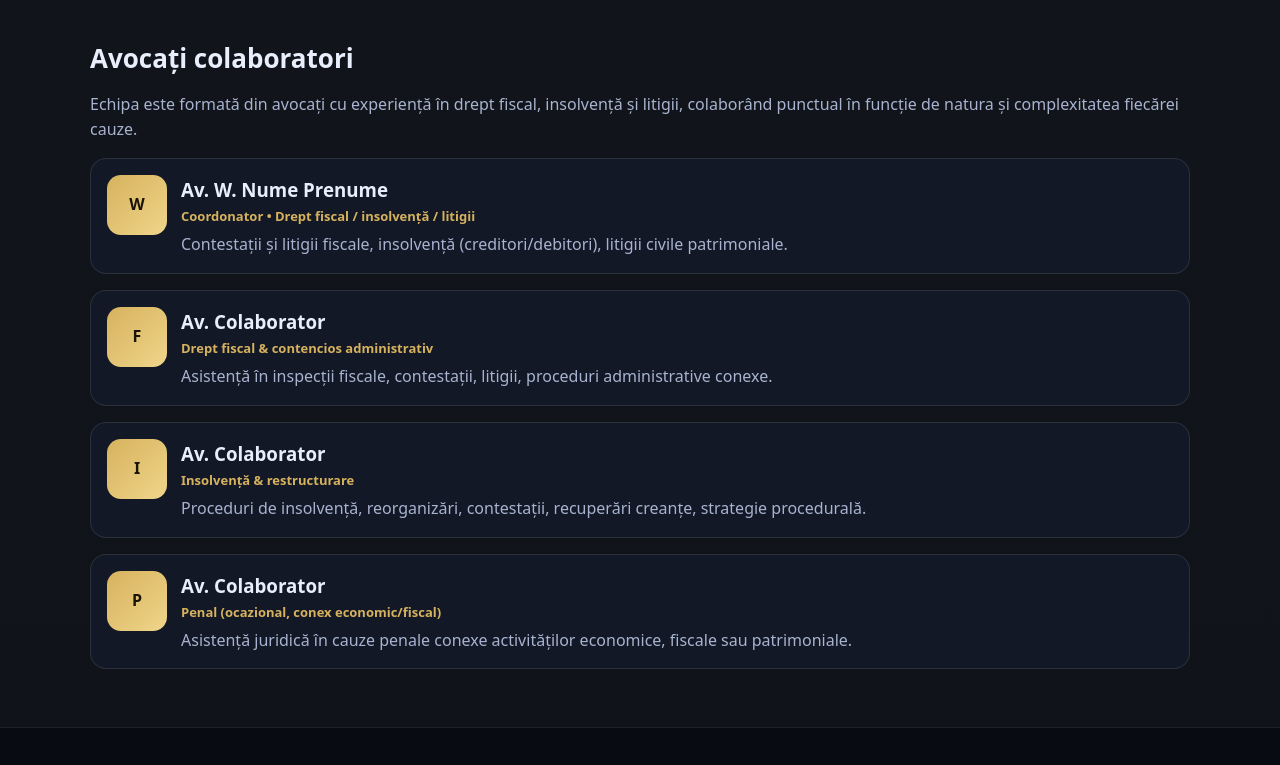
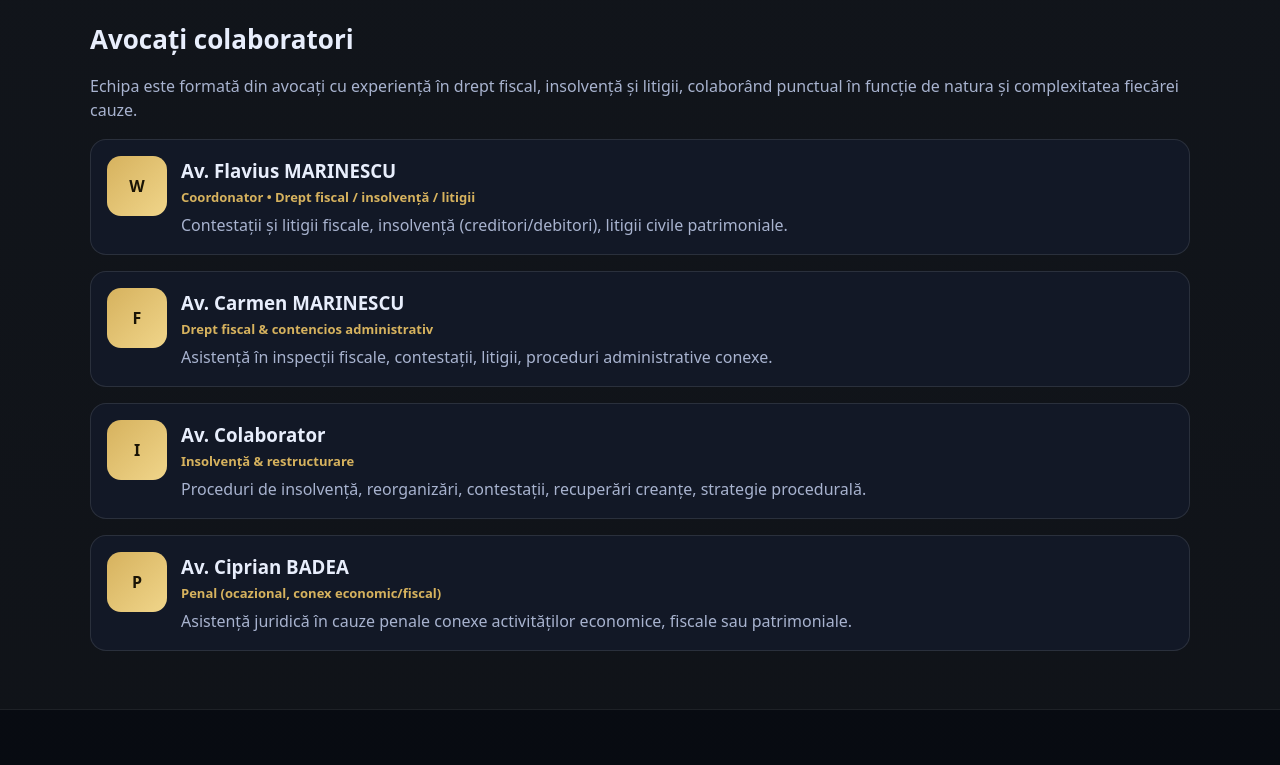
Before and after one commit to weberdragos/mpulsemetal, a plain HTML site: page index.html in a window 1280 px wide. Shown: the part 1395-2160 px from the top of the page. Drawn offline with Linux system fonts and the light colour scheme.

Commit message:
Update index.html

```diff
--- a/index.html
+++ b/index.html
@@ -233,7 +233,7 @@
           </ul>
           <div class="divider"></div>
           <p class="muted small">
-            *Conținut orientativ — personalizează numele firmei, contactul și profilurile echipei.
+            *Conținut orientativ
           </p>
         </aside>
       </div>
@@ -352,7 +352,7 @@
           <article class="person">
             <div class="avatar" aria-hidden="true">W</div>
             <div>
-              <h3 style="margin:0;">Av. W. Nume Prenume</h3>
+              <h3 style="margin:0;">Av. Flavius MARINESCU</h3>
               <p class="role">Coordonator • Drept fiscal / insolvență / litigii</p>
               <p class="muted" style="margin:0;">
                 Contestații și litigii fiscale, insolvență (creditori/debitori), litigii civile patrimoniale.
@@ -363,7 +363,7 @@
           <article class="person">
             <div class="avatar" aria-hidden="true">F</div>
             <div>
-              <h3 style="margin:0;">Av. Colaborator</h3>
+              <h3 style="margin:0;">Av. Carmen MARINESCU</h3>
               <p class="role">Drept fiscal & contencios administrativ</p>
               <p class="muted" style="margin:0;">
                 Asistență în inspecții fiscale, contestații, litigii, proceduri administrative conexe.
@@ -385,7 +385,7 @@
           <article class="person">
             <div class="avatar" aria-hidden="true">P</div>
             <div>
-              <h3 style="margin:0;">Av. Colaborator</h3>
+              <h3 style="margin:0;">Av. Ciprian BADEA</h3>
               <p class="role">Penal (ocazional, conex economic/fiscal)</p>
               <p class="muted" style="margin:0;">
                 Asistență juridică în cauze penale conexe activităților economice, fiscale sau patrimoniale.
```
